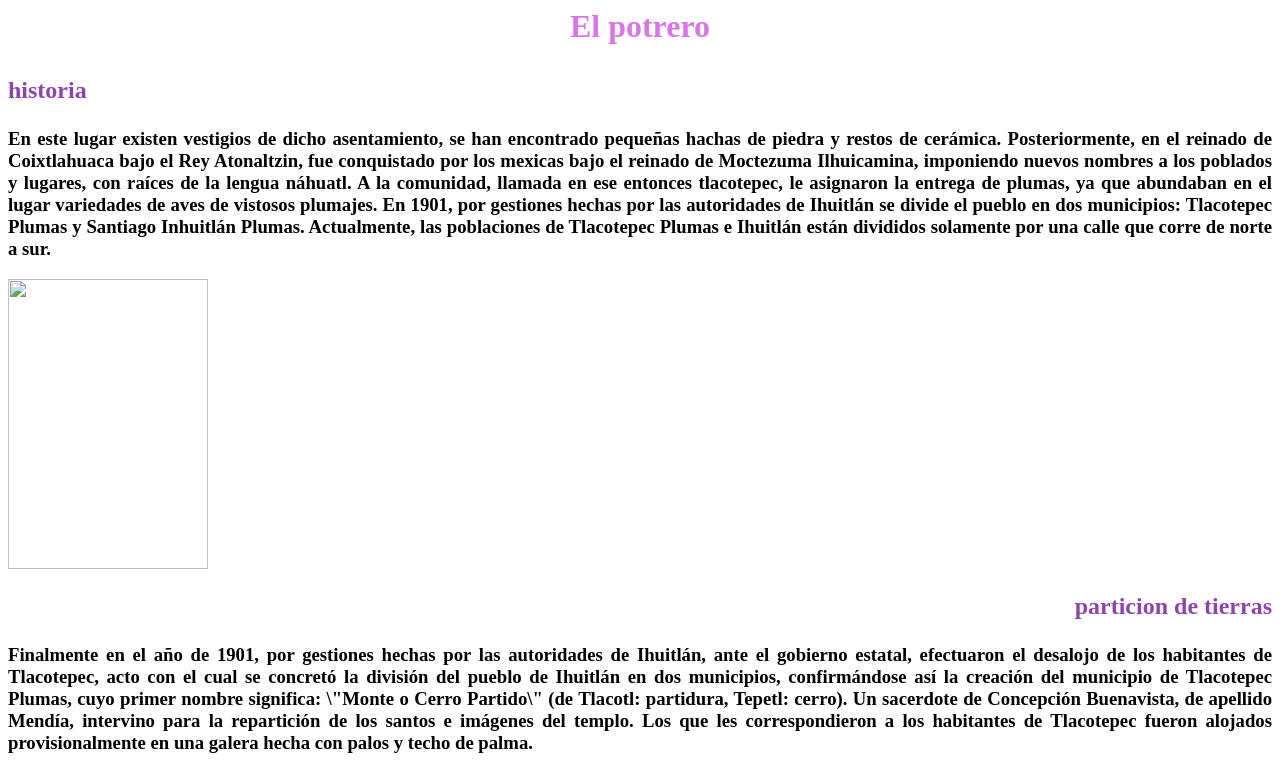
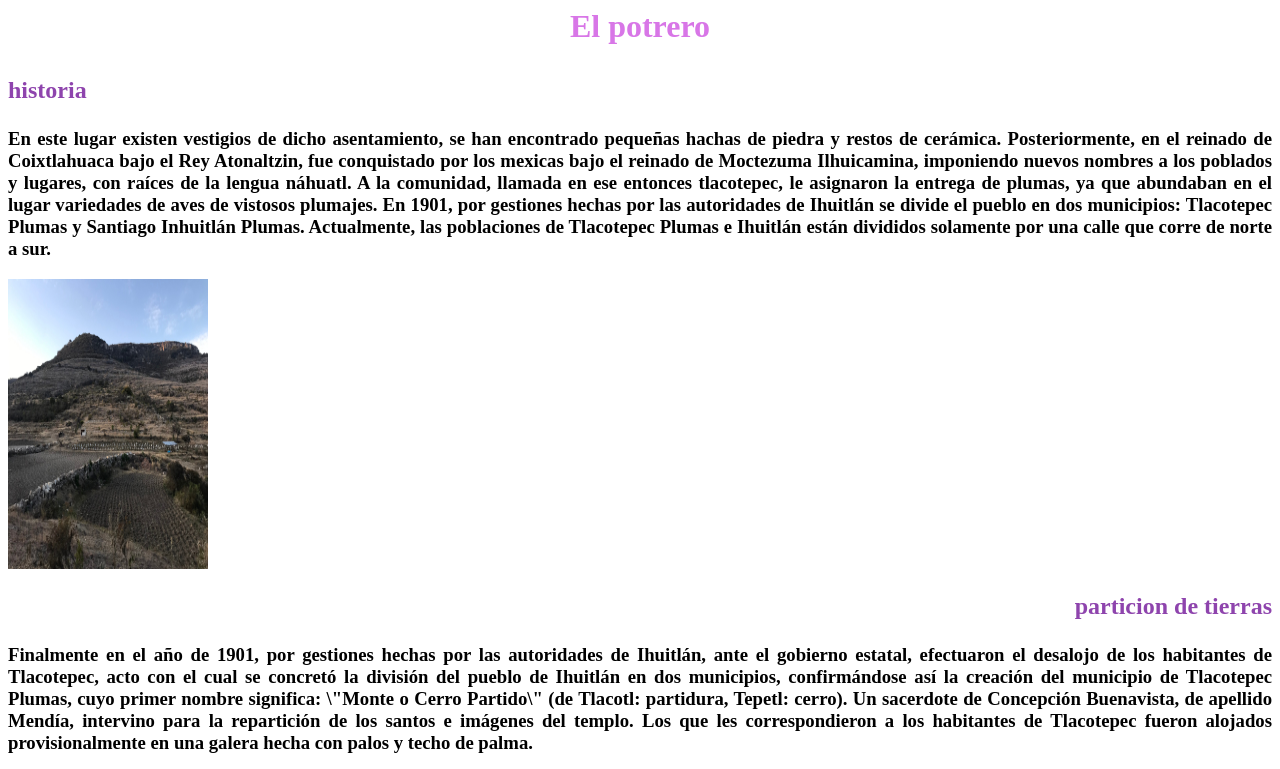
Before and after one commit to xochiljuarez/bloque-2-actividad-1, a plain HTML site: page index.html in a window 1280 px wide. Shown: the top 769 px of the page. Drawn offline with Linux system fonts and the light colour scheme; files whose address does not match are found by name.

Commit message:
Add files via upload

```diff
--- a/index.html
+++ b/index.html
@@ -8,7 +8,7 @@
 Posteriormente, en el reinado de Coixtlahuaca bajo el Rey Atonaltzin, fue conquistado por los mexicas bajo el reinado de Moctezuma Ilhuicamina, imponiendo nuevos nombres a los poblados y lugares, con raíces de la lengua náhuatl. A la comunidad, llamada en ese entonces tlacotepec, le asignaron la entrega de plumas, ya que abundaban en el lugar variedades de aves de vistosos plumajes.
 En 1901, por gestiones hechas por las autoridades de Ihuitlán se divide el pueblo en dos municipios: Tlacotepec Plumas y Santiago Inhuitlán Plumas. Actualmente, las poblaciones de Tlacotepec Plumas e Ihuitlán están divididos solamente por una calle que corre de norte a sur.
 </p></h3>
-<img src="../../../Downloads/WhatsApp Image 2025-02-27 at 8.33.16 PM.jpeg" width="200px" height="290px">
+<p><img src="Unknown-1-3.jpeg" width="200px" height="290px">
 <h2><p style="color:#8e44ad" align="right">particion de tierras</p></h2>
 <h3><p align="justify">Finalmente en el año de 1901, por gestiones hechas por las autoridades de Ihuitlán, ante el gobierno estatal, efectuaron el desalojo de los habitantes de Tlacotepec, acto con el cual se concretó la división del pueblo de Ihuitlán en dos municipios, confirmándose así la creación del municipio de Tlacotepec Plumas, cuyo primer nombre significa: \"Monte o Cerro Partido\" (de Tlacotl: partidura, Tepetl: cerro). Un sacerdote de Concepción Buenavista, de apellido Mendía, intervino para la repartición de los santos e imágenes del templo. Los que les correspondieron a los habitantes de Tlacotepec fueron alojados provisionalmente en una galera hecha con palos y techo de palma.</p></h3>
 <img src="../../../Downloads/WhatsApp Image 2025-02-27 at 8.33.17 PM.jpeg"width="200px" height="290px">
```
Also changed, not shown: Unknown-1-3.jpeg (added).
